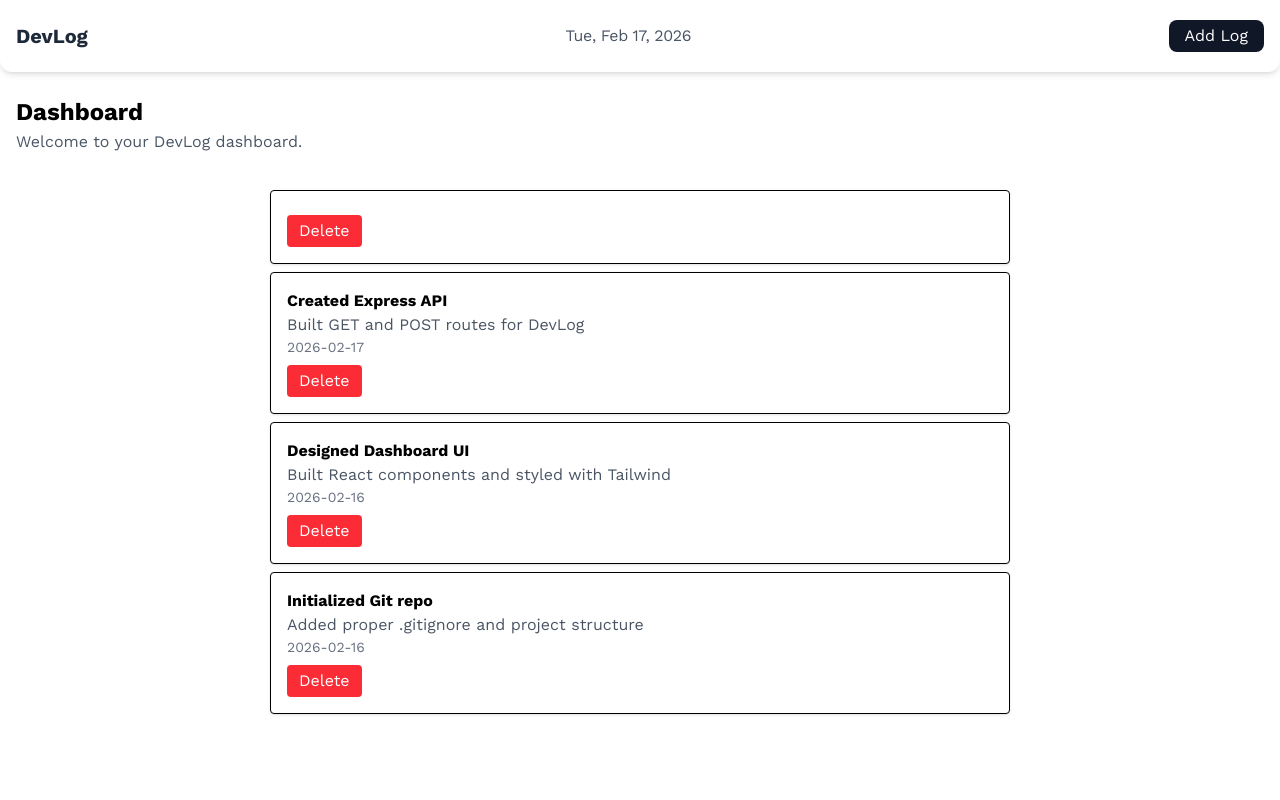
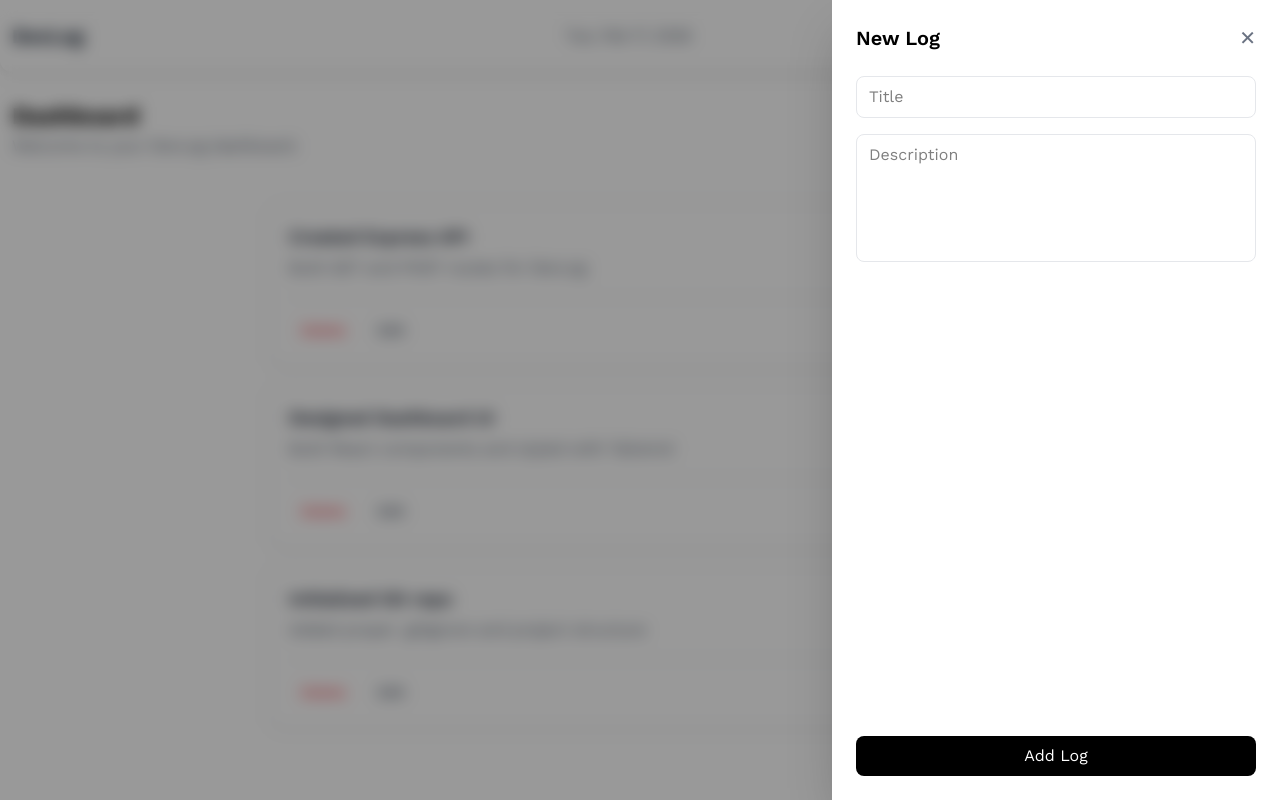
Before and after one commit to Ayungcodes/devlog-fullstack, a React (Vite) app in the folder client/: page / in a window 1280 px wide. Both pictures are taken after a click on the button "Add Log". Built offline with nearby package versions, Linux system fonts and the light colour scheme.

Commit message:
made the log cards more modern and created a slider for adding logs, adding log plus  functionality

```diff
--- a/client/src/components/LogForm.jsx
+++ b/client/src/components/LogForm.jsx
@@ -1,9 +1,81 @@
-const LogForm = () => {
+import { useState } from "react";
+
+const LogForm = ({ openLog, setOpenLog, addLog }) => {
+  const [title, setTitle] = useState("");
+  const [description, setDescription] = useState("");
+
+  const handleSubmit = (e) => {
+    e.preventDefault();
+    if (!title || !description) return;
+
+    const newLog = {
+      id: Date.now(),
+      title,
+      description,
+      date: new Date().toISOString().split("T")[0],
+    };
+
+    addLog(newLog);
+    setTitle("");
+    setDescription("");
+    setOpenLog(false);
+  };
+
   return (
-    <div>
+    <>
+      <div
+        onClick={() => setOpenLog(false)}
+        className={`fixed inset-0 bg-black/40 backdrop-blur-sm transition-opacity duration-300 z-40 ${
+          openLog ? "opacity-100 visible" : "opacity-0 invisible"
+        }`}
+      />
+      <div
+        className={`fixed top-0 right-0 h-full w-full max-w-md bg-white shadow-2xl z-50
+        transform transition-transform duration-300 ease-out
+        ${openLog ? "translate-x-0" : "translate-x-full"}`}
+      >
+        <form onSubmit={handleSubmit} className="p-6 h-full flex flex-col">
+          {/* header */}
+          <div className="flex items-center justify-between mb-6">
+            <h2 className="text-xl font-semibold">New Log</h2>
+            <button
+              type="button"
+              onClick={() => setOpenLog(!openLog)}
+              className="text-gray-500 hover:text-black text-xl"
+            >
+              ✕
+            </button>
+          </div>
 
-    </div>
-  )
-}
+          {/* inputs */}
+          <input
+            type="text"
+            placeholder="Title"
+            className="w-full border border-gray-200 rounded-lg px-3 py-2 mb-4 focus:outline-none focus:ring-2 focus:ring-black"
+            value={title}
+            onChange={(e) => setTitle(e.target.value)}
+          />
 
-export default LogForm
+          <textarea
+            placeholder="Description"
+            className="w-full border border-gray-200 rounded-lg px-3 py-2 mb-4 focus:outline-none focus:ring-2 focus:ring-black resize-none h-32"
+            value={description}
+            onChange={(e) => setDescription(e.target.value)}
+          />
+          {/* spacer */}
+          <div className="flex-grow" />
+
+          {/* submit */}
+          <button
+            type="submit"
+            className="w-full bg-black text-white py-2 rounded-lg hover:opacity-90 transition"
+          >
+            Add Log
+          </button>
+        </form>
+      </div>
+    </>
+  );
+};
+
+export default LogForm;
--- a/client/src/components/LogList.jsx
+++ b/client/src/components/LogList.jsx
@@ -1,21 +1,51 @@
 const LogList = ({ logs, deleteLog }) => {
   return (
-    <div>
+    <div className="space-y-4">
       {logs.map((log) => (
-        <div key={log.id} className="border p-4 mb-2 rounded shadow duration-200 hover:bg-gray-100">
-          <h3 className="font-bold">{log.title}</h3>
-          <p className="text-gray-600">{log.description}</p>
-          <p className="text-sm text-gray-500">{log.date}</p>
-          <button
-            onClick={() => deleteLog(log.id)}
-            className="mt-2 bg-red-500 text-white px-3 py-1 rounded duration-200 hover:bg-red-600"
-          >
-            Delete
-          </button>
+        <div
+          key={log.id}
+          className="group bg-white border border-gray-200 rounded-2xl p-5 shadow-sm hover:shadow-md transition-all duration-300 hover:-translate-y-[2px]"
+        >
+            {/* title and description */}
+          <div className="flex items-start justify-between">
+            <div>
+              <h3 className="text-lg font-semibold text-gray-900">
+                {log.title}
+              </h3>
+              <p className="text-gray-600 mt-1 leading-relaxed">
+                {log.description}
+              </p>
+            </div>
+
+            <span className="text-xs text-gray-400 whitespace-nowrap ml-4">
+              {log.date}
+            </span>
+          </div>
+
+          {/* divider */}
+          <div className="h-px bg-gray-200 my-4"></div>
+
+          {/* actions */}
+          <div className="flex items-center gap-2">
+            <button
+              onClick={() => deleteLog(log.id)}
+              className="text-red-500 text-sm font-medium px-3 py-1.5 rounded-lg hover:bg-red-50 transition"
+            >
+              Delete
+            </button>
+
+            <button className="text-gray-700 text-sm font-medium px-3 py-1.5 rounded-lg hover:bg-gray-100 transition">
+              Edit
+            </button>
+
+            <button className="ml-auto text-sm font-medium bg-black text-white px-4 py-1.5 rounded-lg hover:opacity-90 transition">
+              View Details
+            </button>
+          </div>
         </div>
       ))}
     </div>
-  )
-}
+  );
+};
 
-export default LogList
+export default LogList;
--- a/client/src/components/Navbar.jsx
+++ b/client/src/components/Navbar.jsx
@@ -1,6 +1,6 @@
 import { NavLink } from "react-router-dom";
 
-const Navbar = ({ addLog }) => {
+const Navbar = ({ openLog, setOpenLog }) => {
   const today = new Date().toLocaleDateString("en-US", {
     weekday: "short",
     month: "short",
@@ -8,12 +8,12 @@ const Navbar = ({ addLog }) => {
     year: "numeric",
   });
   return (
-    <nav className="fixed top-0 left-0 w-full flex items-center justify-between bg-white px-4 py-5 shadow-md rounded-b-xl">
+    <nav className="fixed top-0 left-0 w-full flex items-center justify-between bg-white px-3 py-5 shadow-md rounded-b-xl">
       <NavLink to="/" className="text-xl font-bold text-gray-800">
         DevLog
       </NavLink>
       <span className="text-gray-600 tracking-tight">{today}</span>
-      <button onClick={addLog} className="bg-gray-900 text-white px-4 py-1 rounded-lg cursor-pointer hover:opacity-80">
+      <button onClick={() => setOpenLog(!openLog)} className="bg-gray-900 text-white px-4 py-1 rounded-lg cursor-pointer hover:opacity-80">
         Add Log
       </button>
     </nav>
--- /dev/null
+++ b/client/src/index.js
@@ -0,0 +1,24 @@
+const logDate = new Date().toLocaleDateString("en-US");
+
+const initialLogs = [
+  {
+    id: 1,
+    title: "Created Express API",
+    description: "Built GET and POST routes for DevLog",
+    date: logDate,
+  },
+  {
+    id: 2,
+    title: "Designed Dashboard UI",
+    description: "Built React components and styled with Tailwind",
+    date: logDate,
+  },
+  {
+    id: 3,
+    title: "Initialized Git repo",
+    description: "Added proper .gitignore and project structure",
+    date: logDate,
+  },
+];
+
+export default initialLogs;
--- a/client/src/pages/Dashboard.jsx
+++ b/client/src/pages/Dashboard.jsx
@@ -3,30 +3,11 @@ import { useState } from "react";
 import Navbar from "../components/Navbar";
 import LogForm from "../components/LogForm";
 import LogList from "../components/LogList";
-
-const initialLogs = [
-  {
-    id: 1,
-    title: "Created Express API",
-    description: "Built GET and POST routes for DevLog",
-    date: "2026-02-17",
-  },
-  {
-    id: 2,
-    title: "Designed Dashboard UI",
-    description: "Built React components and styled with Tailwind",
-    date: "2026-02-16",
-  },
-  {
-    id: 3,
-    title: "Initialized Git repo",
-    description: "Added proper .gitignore and project structure",
-    date: "2026-02-16",
-  },
-];
+import initialLogs from "../index";
 
 const Dashboard = () => {
   const [logs, setLogs] = useState(initialLogs);
+  const [openLog, setOpenLog] = useState(false);
 
   const addLog = (log) => {
     setLogs([log, ...logs]);
@@ -38,17 +19,16 @@ const Dashboard = () => {
 
   return (
     <div>
-      <Navbar addLog={addLog} />
-      <div className="mt-20 p-4">
+      <Navbar openLog={openLog} setOpenLog={setOpenLog} />
+      <div className="mt-20 px-3 py-5">
         <h1 className="text-2xl font-bold">Dashboard</h1>
         <p className="text-gray-600 mt-0.5">
           Welcome to your DevLog dashboard.
         </p>
       </div>
 
-      <div className="max-w-3xl mx-auto px-3.5 py-5">
-        <LogForm addLog={addLog} />
-
+      <div className="max-w-3xl mx-auto px-3 py-6">
+        <LogForm openLog={openLog} setOpenLog={setOpenLog} addLog={addLog} />
         <LogList logs={logs} deleteLog={deleteLog} />
       </div>
     </div>
```
